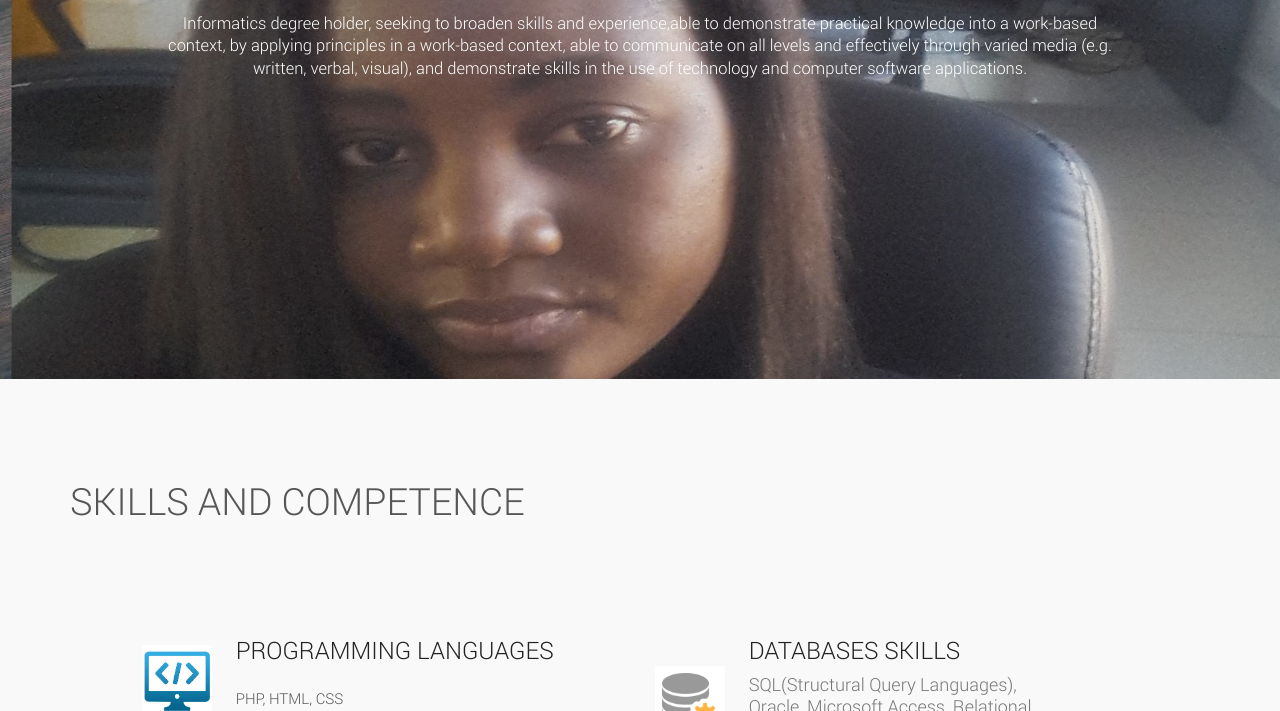
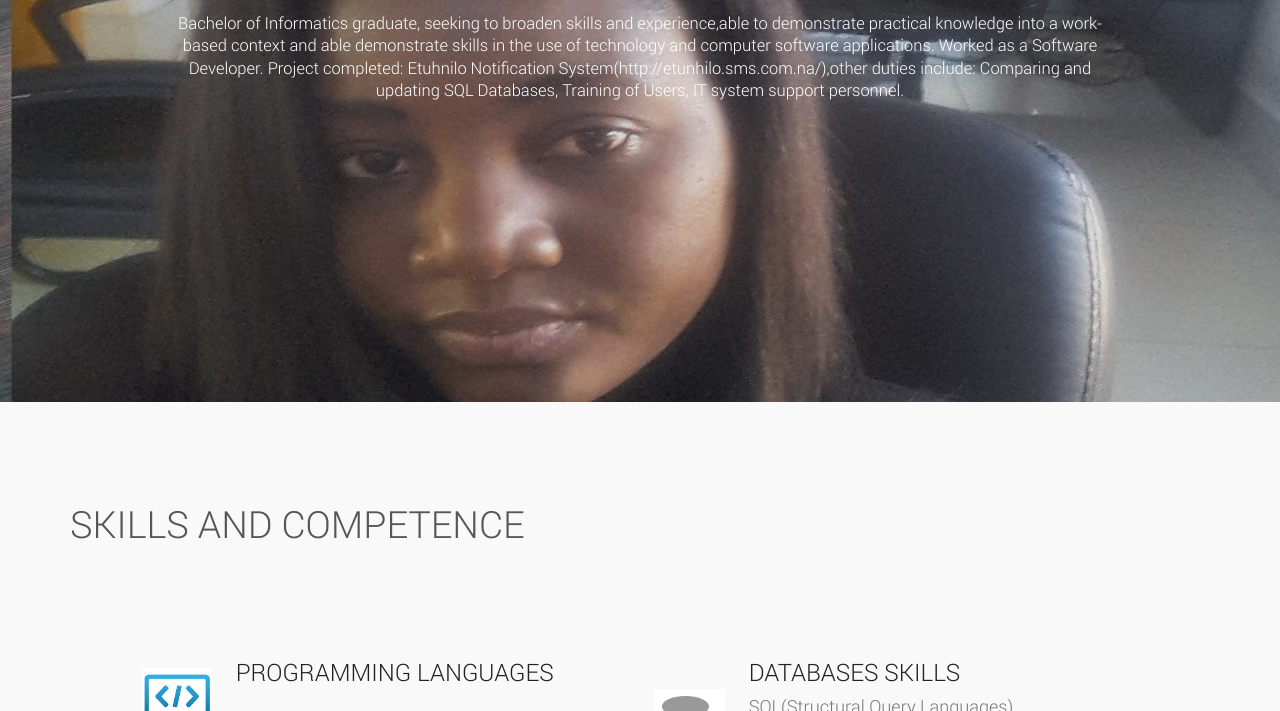
Before and after one commit to paulinakanime/paulinakanime.github.io, a plain HTML site: page index.html in a window 1280 px wide. Shown: the part 389-1100 px from the top of the page. Drawn offline with Linux system fonts and the light colour scheme.

Commit message:
update summary

```diff
--- a/index.html
+++ b/index.html
@@ -71,12 +71,12 @@
                             <div class="col-md-10 col-md-offset-1">
                                 <div class="home-content">
                                     <h1>Paulina Kanime</h1>
-                                    <p>Informatics degree holder, seeking to broaden skills and
-                                      experience,able to demonstrate practical knowledge into a work-based context,
-                                      by applying principles in a work-based context, able to communicate
-                                      on all levels and effectively through varied media (e.g. written, verbal, visual),
-                                      and demonstrate skills in the use of technology and computer software
-                                      applications.</p>
+                                    <p>Bachelor of Informatics graduate, seeking to broaden skills and
+                                      experience,able to demonstrate practical knowledge into a work-based context and
+                                      able demonstrate skills in the use of technology and computer software
+                                      applications. Worked as a Software Developer. Project completed:
+                                       Etuhnilo Notification System(http://etunhilo.sms.com.na/),other duties include:
+                                      Comparing and updating SQL Databases, Training of Users, IT system support personnel.</p>
                                     <div class="row">
                                         <div class="col-md-6 col-md-offset-3 col-sm-12 col-xs-12">
                                             <div class="home-contact">
```
